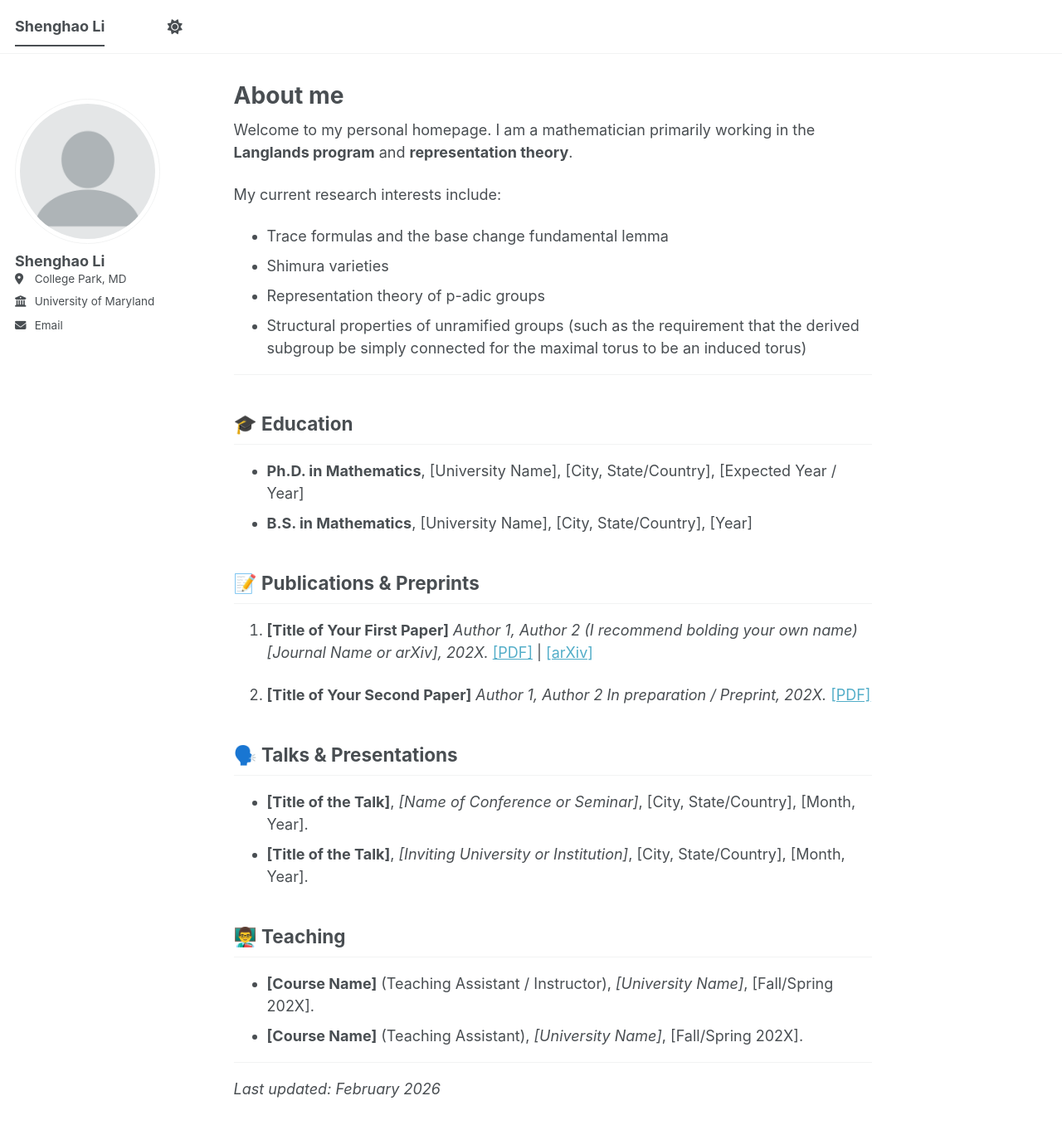
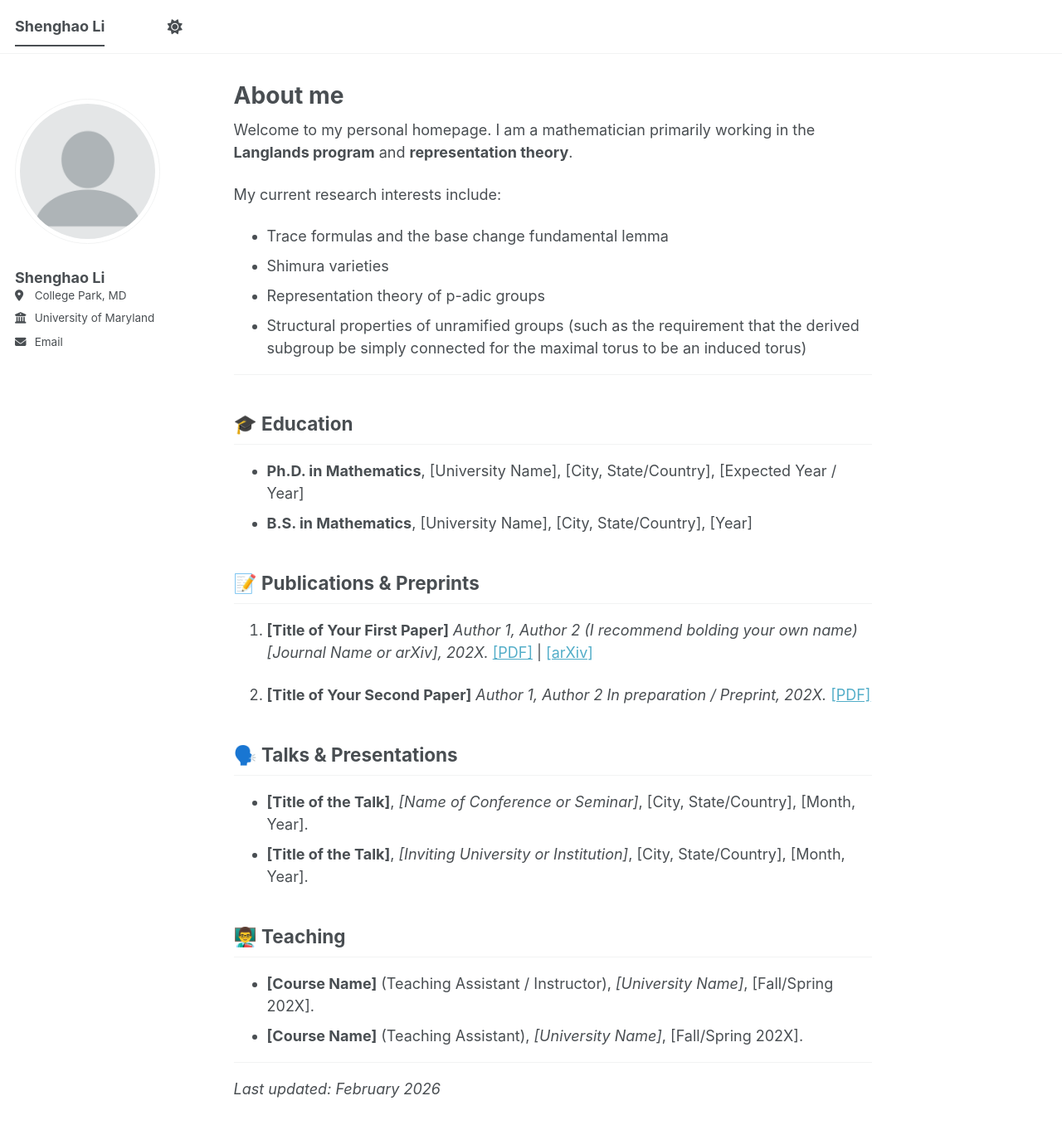
Before and after one commit to stanleylish1998/stanleylish1998.github.io, a Jekyll site: the page built from _pages/about.md, in a window 1280 px wide and 1400 px high. Shown: the top 1362 px of the window at 83% size. Built offline with Jekyll 4.4.1, drawn with Linux system fonts in a browser that asks for light colours; a script bundle is joined from its source files by our own code; library files that are not in the unit come from our copies.

Commit message:
modify page

```diff
--- a/assets/css/main.scss
+++ b/assets/css/main.scss
@@ -41,3 +41,7 @@
     "vendor/font-awesome/solid",
     "vendor/font-awesome/brands"
 ;
+
+.author__avatar {
+  margin-bottom: 30px !important;
+}
```
